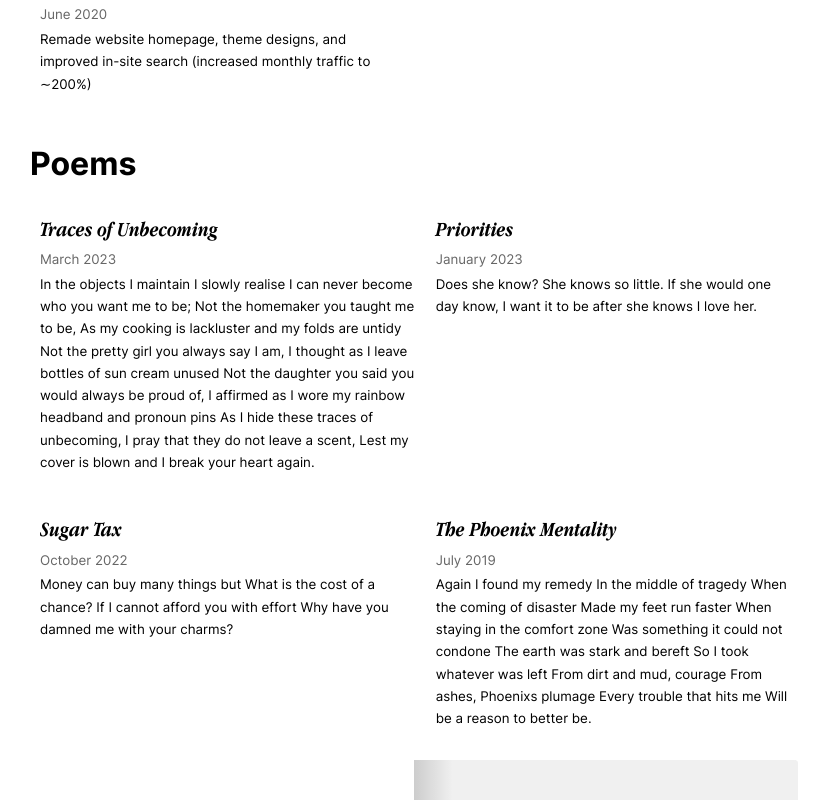
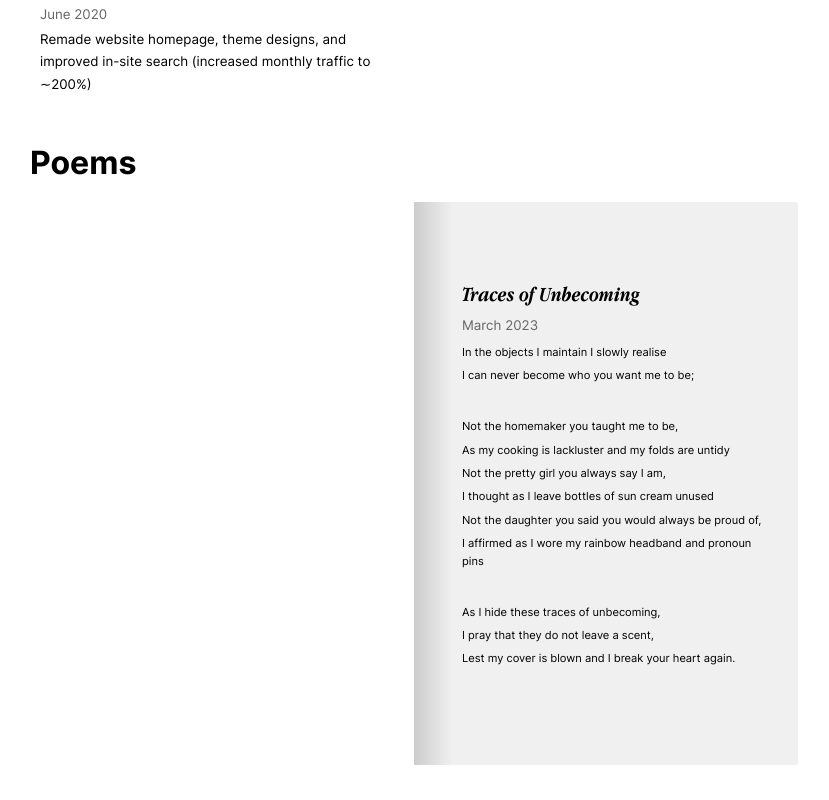
Before and after one commit to jentaruno/jentaruno.github.io, a Next.js app in the folder portfolio/: page / in a window 1280 px wide. Shown: the part 1460-2260 px from the top of the page, without its empty margins (226-1055 px from the left). Built offline with nearby package versions, Linux system fonts and the light colour scheme.

Commit message:
Line breaks for book

```diff
--- /dev/null
+++ b/portfolio/assets/posts/poems/palette.md
@@ -0,0 +1,12 @@
+---
+title: "Palette-less"
+date: "2022-12-01"
+desc: "Experiences are colors to life\\
+And you are either given them\\
+Or you fight for your life to get them\\
+But for me, both didn't happen\\
+And when I'd grown up\\
+I was a painter missing his palette,\\
+As my friends painted the canvas\\
+I remained motionless and stiff"
+---
--- a/portfolio/assets/posts/poems/phoenix.md
+++ b/portfolio/assets/posts/poems/phoenix.md
@@ -1,17 +1,17 @@
 ---
-title: 'The Phoenix Mentality'
-date: '2019-07-22'
-desc: 'Again I found my remedy
-In the middle of tragedy
-When the coming of disaster
-Made my feet run faster
-When staying in the comfort zone
-Was something it could not condone
-
-The earth was stark and bereft
-So I took whatever was left
-From dirt and mud, courage
-From ashes, Phoenixs plumage
-Every trouble that hits me
-Will be a reason to better be.'
+title: "The Phoenix Mentality"
+date: "2019-07-22"
+desc: "Again I found my remedy\\
+In the middle of tragedy\\
+When the coming of disaster\\
+Made my feet run faster\\
+When staying in the comfort zone\\
+Was something it could not condone\\
+ \\
+The earth was stark and bereft\\
+So I took whatever was left\\
+From dirt and mud, courage\\
+From ashes, Phoenix's plumage\\
+Every trouble that hits me\\
+Will be a reason to better be."
 ---
--- a/portfolio/assets/posts/poems/priorities.md
+++ b/portfolio/assets/posts/poems/priorities.md
@@ -1,8 +1,8 @@
 ---
 title: 'Priorities'
 date: '2023-01-05'
-desc: 'Does she know?
-She knows so little.
-If she would one day know,
+desc: 'Does she know?\\
+She knows so little.\\
+If she would one day know,\\
 I want it to be after she knows I love her.'
 ---
--- a/portfolio/assets/posts/poems/sugar-tax.md
+++ b/portfolio/assets/posts/poems/sugar-tax.md
@@ -1,7 +1,7 @@
 ---
 title: 'Sugar Tax'
 date: '2022-10-18'
-desc: 'Money can buy many things but
-What is the cost of a chance?
-If I cannot afford you with effort
+desc: 'Money can buy many things but\\
+What is the cost of a chance?\\
+If I cannot afford you with effort\\
 Why have you damned me with your charms?'
--- a/portfolio/assets/posts/poems/unbecoming.md
+++ b/portfolio/assets/posts/poems/unbecoming.md
@@ -1,19 +1,17 @@
 ---
 title: 'Traces of Unbecoming'
 date: '2023-03-28'
-desc: 'In the objects I maintain I slowly realise
-I can never become who you want me to be;
-
-Not the homemaker you taught me to be,
-As my cooking is lackluster and my folds are untidy
-
-Not the pretty girl you always say I am,
-I thought as I leave bottles of sun cream unused
-
-Not the daughter you said you would always be proud of,
-I affirmed as I wore my rainbow headband and pronoun pins
-
-As I hide these traces of unbecoming,
-I pray that they do not leave a scent,
+desc: 'In the objects I maintain I slowly realise\\
+I can never become who you want me to be;\\
+ \\
+Not the homemaker you taught me to be,\\
+As my cooking is lackluster and my folds are untidy\\
+Not the pretty girl you always say I am,\\
+I thought as I leave bottles of sun cream unused\\
+Not the daughter you said you would always be proud of,\\
+I affirmed as I wore my rainbow headband and pronoun pins\\
+ \\
+As I hide these traces of unbecoming,\\
+I pray that they do not leave a scent,\\
 Lest my cover is blown and I break your heart again.'
 ---
--- a/portfolio/pages/index.js
+++ b/portfolio/pages/index.js
@@ -42,38 +42,8 @@ export default function Home({folderPostsData}) {
                     ))}
                 </div>
             </section>
-            {/*<section className={`${utilStyles.headingMd} ${utilStyles.padding1px}`}>*/}
-            {/*    <h2 className={utilStyles.headingLg}>Graphic Design</h2>*/}
-            {/*    <div className={utilStyles.list}>*/}
-            {/*        {allPostsData.get(poemsFolder).map(({id, title, date, desc}) => (*/}
-            {/*            <div className={utilStyles.listItem} key={id}>*/}
-            {/*                <div className={utilStyles.listThumbnail}>*/}
-            {/*                    <img alt={id} src={`./images/${id}.png`}></img>*/}
-            {/*                </div>*/}
-            {/*            </div>*/}
-            {/*        ))}*/}
-            {/*    </div>*/}
-            {/*</section>*/}
-            <section className={`${utilStyles.padding1px}`}>
+            <section>
                 <h2 className={utilStyles.headingLg}>Poems</h2>
-                <div className={utilStyles.list}>
-                    {allPostsData.get(poemsFolder).map(({id, title, date, desc}) => (
-                        <div className={utilStyles.listItem} key={id}>
-                            <div className={utilStyles.listTitle}>
-                                {title}
-                            </div>
-                            <small className={utilStyles.listDate}>
-                                <Date dateString={date}/>
-                            </small>
-                            <br/>
-                            <small className={utilStyles.listDesc}>
-                                {desc}
-                            </small>
-                        </div>
-                    ))}
-                </div>
-            </section>
-            <section>
                 <Poems content={allPostsData.get(poemsFolder)}></Poems>
             </section>
         </Layout>
--- a/portfolio/pages/sections/poems.js
+++ b/portfolio/pages/sections/poems.js
@@ -1,4 +1,4 @@
-import bookStyles from '../../styles/book-scroll.module.css'
+import bookStyles from '../../styles/poems.module.css'
 import {useState} from "react";
 import utilStyles from "../../styles/utils.module.css";
 import Date from "../../components/date";
@@ -29,6 +29,18 @@ export default function Poems({content}) {
         }
     }
 
+    function parseMarkdown(md) {
+        let removeLineBreaks = md.split("\\");
+        let htmlOutput = removeLineBreaks.map((e) => {
+            if (e === " ") {
+                return <br></br>
+            } else {
+                return <p className={bookStyles.poemText}>{e}</p>
+            }
+        })
+        return <>{htmlOutput}</>
+    }
+
     return <>
         <div className={bookStyles.book}>
             <div id="classNames" className={bookStyles.pages}>
@@ -47,7 +59,7 @@ export default function Poems({content}) {
                                     </small>
                                     <br/>
                                     <small className={utilStyles.listDesc}>
-                                            {desc}
+                                        {parseMarkdown(desc)}
                                     </small>
                                 </div>
                                 }
--- a/portfolio/styles/book-scroll.module.css
+++ b/portfolio/styles/poems.module.css
@@ -58,6 +58,7 @@
     /*box-shadow: 0 0 0 1px #e3dfd8;*/
 }
 .book .page {
+    display: flex;
     float: none;
     clear: none;
     margin: 0;
@@ -134,8 +135,7 @@
     background: rgba(0, 0, 0, 0);
 }
 .book .page .pageContent {
-    margin: 8vw 2rem 0 2rem;
-    text-align: center;
+    margin: auto 2rem auto 3rem;
 }
 /**,*/
 /** :before,*/
@@ -162,3 +162,12 @@
 .page:nth-child(odd){
     background-position: right top;
 }
+
+.poemText {
+    font-size: smaller;
+    display: block;
+    margin-block-start: 0.5em;
+    margin-block-end: 0.5em;
+    margin-inline-start: 0;
+    margin-inline-end: 0;
+}
```
Lines whose indentation alone changed are shown as unchanged.
